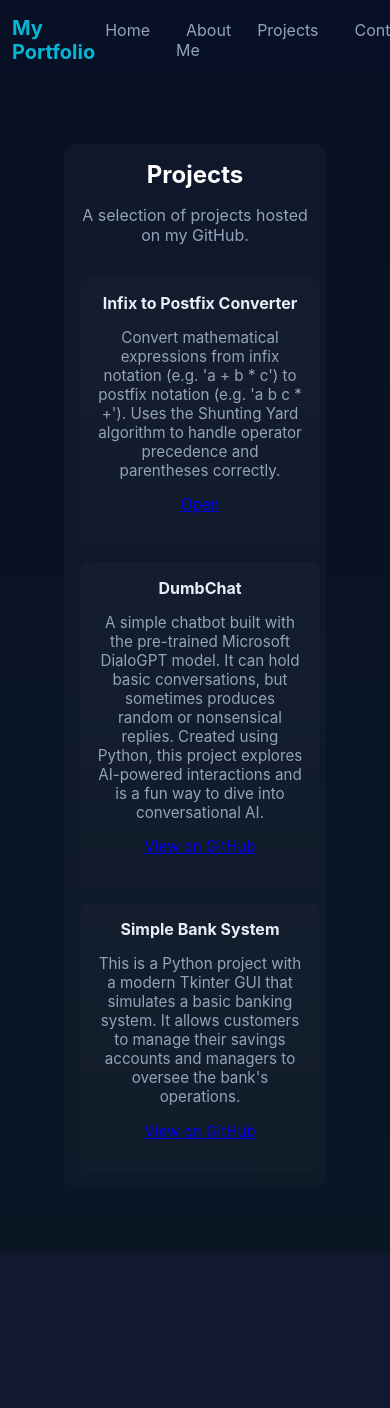
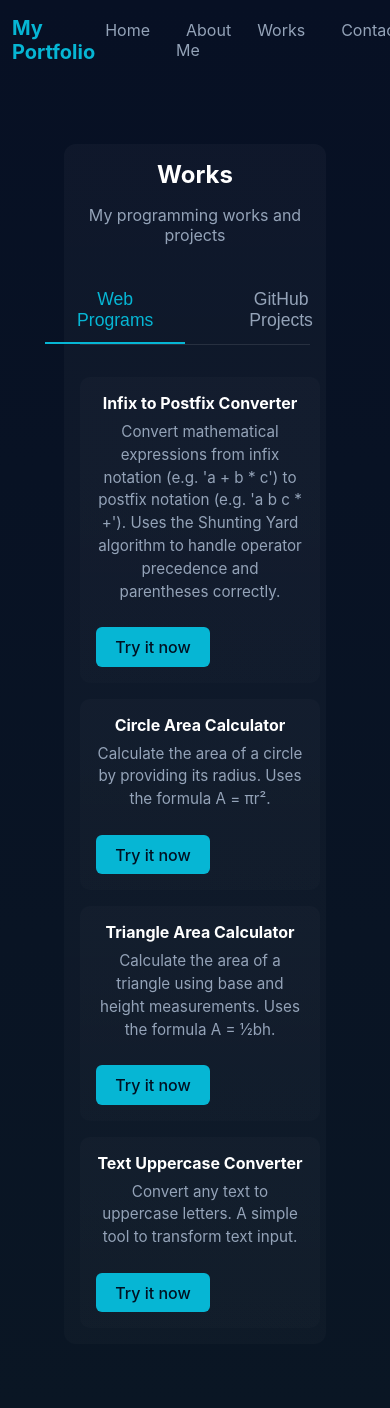
Before and after one commit to Winstar-git/flask_portfolio_website, a Flask app: page /projects in a window 390 px wide; the page is wider, and only the part inside the window is pictured. Before the commit the page ends 1139 px from the top of that part, so only its background shows below. Run offline with Flask 3, Linux system fonts and the light colour scheme.

Commit message:
feat: Redesign Works page with tabbed navigation
- Add tabbed interface for Web Programs and GitHub Projects
- Center navigation tabs with improved styling
- Add all web tools to projects list:
  - Circle Area Calculator
  - Triangle Area Calculator
  - Text Uppercase Converter
  - Infix to Postfix Converter
- Improve project card design and button styling
- Make layout responsive with CSS Grid

Updates:
- projects.html: Add tabbed navigation
- style.css: Add tab and card styles
- projects.json: Add web tools

```diff
--- a/data/projects.json
+++ b/data/projects.json
@@ -3,6 +3,21 @@
     "title": "Infix to Postfix Converter",
     "description": "Convert mathematical expressions from infix notation (e.g. 'a + b * c') to postfix notation (e.g. 'a b c * +'). Uses the Shunting Yard algorithm to handle operator precedence and parentheses correctly.",
     "url": "/infix_to_postfix"
+  },
+  {
+    "title": "Circle Area Calculator",
+    "description": "Calculate the area of a circle by providing its radius. Uses the formula A = πr².",
+    "url": "/circle"
+  },
+  {
+    "title": "Triangle Area Calculator",
+    "description": "Calculate the area of a triangle using base and height measurements. Uses the formula A = ½bh.",
+    "url": "/triangle"
+  },
+  {
+    "title": "Text Uppercase Converter",
+    "description": "Convert any text to uppercase letters. A simple tool to transform text input.",
+    "url": "/touppercase"
   },
   {
     "title": "DumbChat",
--- a/static/style.css
+++ b/static/style.css
@@ -193,6 +193,127 @@ body{
 .converter-help li {
     font-family: monospace;
     margin-bottom: 0.5rem
+}
+
+/* Works/Projects styles */
+.works-nav {
+    display: flex;
+    gap: 2rem;
+    margin: 2rem 0;
+    border-bottom: 1px solid rgba(255,255,255,0.1);
+    padding-bottom: 1px;
+    justify-content: center;
+    align-items: center;
+}
+
+.works-nav-btn {
+    background: transparent;
+    border: none;
+    color: var(--muted);
+    padding: 0.75rem 2rem;
+    cursor: pointer;
+    font-size: 1.1rem;
+    position: relative;
+    transition: color 0.3s, transform 0.2s;
+    font-weight: 500;
+}
+
+.works-nav-btn:hover {
+    color: #fff;
+}
+
+.works-nav-btn.active {
+    color: var(--accent);
+}
+
+.works-nav-btn.active::after {
+    content: '';
+    position: absolute;
+    bottom: -1px;
+    left: 0;
+    right: 0;
+    height: 2px;
+    background: var(--accent);
+}
+
+.works-section {
+    display: none;
+    animation: fadeIn 0.3s ease-in-out;
+}
+
+.works-section.active {
+    display: block;
+}
+
+.projects {
+    display: grid;
+    grid-template-columns: repeat(auto-fit, minmax(300px, 1fr));
+    gap: 1.5rem;
+    margin-top: 2rem;
+}
+
+.project {
+    background: rgba(255,255,255,0.03);
+    border-radius: 12px;
+    padding: 1.5rem;
+    transition: transform 0.2s, box-shadow 0.2s;
+    display: flex;
+    flex-direction: column;
+}
+
+.project:hover {
+    transform: translateY(-2px);
+    box-shadow: 0 4px 12px rgba(0,0,0,0.2);
+}
+
+.project-actions {
+    margin-top: auto;
+    display: flex;
+    gap: 1rem;
+    justify-content: flex-start;
+}
+
+.project h4 {
+    margin: 0 0 1rem;
+    color: #fff;
+}
+
+.project p {
+    color: var(--muted);
+    margin: 0 0 1.5rem;
+    line-height: 1.5;
+}
+
+.project p:last-child {
+    margin-bottom: 0;
+}
+
+.try-button, .github-button {
+    display: inline-block;
+    padding: 0.6rem 1.2rem;
+    border-radius: 6px;
+    text-decoration: none;
+    font-weight: 500;
+    transition: opacity 0.2s;
+}
+
+.try-button {
+    background: var(--accent);
+    color: #012;
+}
+
+.github-button {
+    background: #238636;
+    color: #fff;
+}
+
+.try-button:hover, .github-button:hover {
+    opacity: 0.9;
+}
+
+@keyframes fadeIn {
+    from { opacity: 0; }
+    to { opacity: 1; }
 }
 .profile-card h3{
     margin:.5rem 0 0
--- a/templates/base.html
+++ b/templates/base.html
@@ -12,7 +12,7 @@
     <ul class="nav-list">
         <li><a href="/">Home</a></li>
         <li><a href="/profile">About Me</a></li>
-        <li><a href="/projects">Projects</a></li>
+        <li><a href="/projects">Works</a></li>
         <li><a href="/contact">Contact</a></li>
     </ul>
 </nav>
--- a/templates/projects.html
+++ b/templates/projects.html
@@ -3,27 +3,63 @@
 {% block content %}
   <div class="container">
     <div class="profile-card">
-      <h2 class="section-title">Projects</h2>
-      <p class="lead">A selection of projects hosted on my GitHub.</p>
+      <h2 class="section-title">Works</h2>
+      <p class="lead">My programming works and projects</p>
 
+      <div class="works-nav">
+        <button class="works-nav-btn active" onclick="showSection('web-programs')">Web Programs</button>
+        <button class="works-nav-btn" onclick="showSection('github-projects')">GitHub Projects</button>
+      </div>
+
+      <div id="web-programs" class="works-section active">
         <div class="projects">
-        {% if projects %}
           {% for p in projects %}
+            {% if p.url %}
               <div class="project">
                 <h4>{{ p.title }}</h4>
                 <p>{{ p.description }}</p>
-              {% if p.url %}
-                <p><a href="{{ p.url }}">Open</a></p>
+                <div class="project-actions">
+                  <a href="{{ p.url }}" class="try-button">Try it now</a>
+                </div>
+              </div>
             {% endif %}
+          {% endfor %}
+        </div>
+      </div>
+
+      <div id="github-projects" class="works-section">
+        <div class="projects">
+          {% for p in projects %}
             {% if p.repo_url %}
-                <p><a href="{{ p.repo_url }}" target="_blank" rel="noopener noreferrer">View on GitHub</a></p>
+              <div class="project">
+                <h4>{{ p.title }}</h4>
+                <p>{{ p.description }}</p>
+                <div class="project-actions">
+                  <a href="{{ p.repo_url }}" target="_blank" rel="noopener noreferrer" class="github-button">
+                    View on GitHub
+                  </a>
+                </div>
+              </div>
             {% endif %}
-            </div>
           {% endfor %}
-        {% else %}
-          <p>No projects found yet. Add entries to <code>data/projects.json</code>.</p>
-        {% endif %}
         </div>
       </div>
     </div>
+  </div>
+
+  <script>
+    function showSection(sectionId) {
+      // Hide all sections and deactivate all buttons
+      document.querySelectorAll('.works-section').forEach(section => {
+        section.classList.remove('active');
+      });
+      document.querySelectorAll('.works-nav-btn').forEach(btn => {
+        btn.classList.remove('active');
+      });
+
+      // Show selected section and activate its button
+      document.getElementById(sectionId).classList.add('active');
+      document.querySelector(`[onclick="showSection('${sectionId}')"]`).classList.add('active');
+    }
+  </script>
 {% endblock %}
```
Lines whose indentation alone changed are shown as unchanged.
